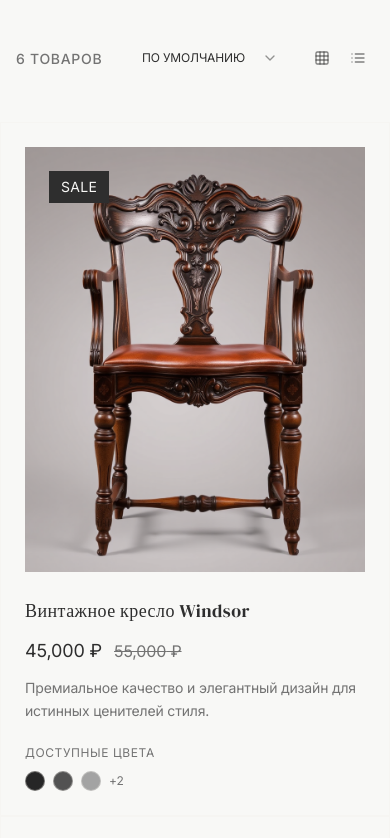
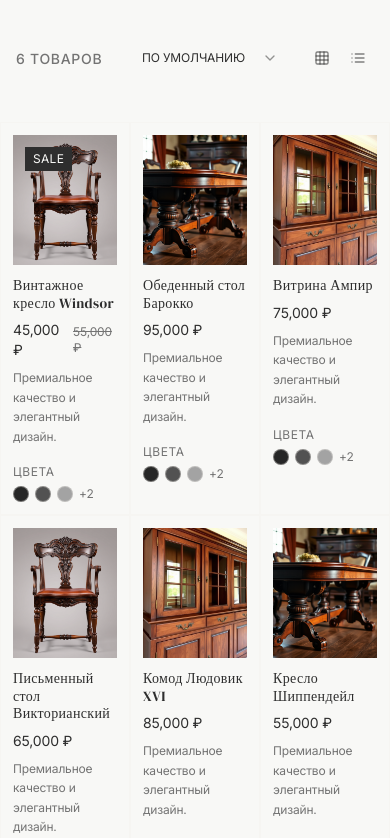
Before and after one commit to pr-poehali-dev/vintage-furniture-clone, a React (Vite) app: page / in a window 390 px wide. Shown: the part 980-1818 px from the top of the page. Built offline with nearby package versions, Linux system fonts and the light colour scheme.

Commit message:
feat: адаптивность карточек для экранов

```diff
--- a/src/pages/Index.tsx
+++ b/src/pages/Index.tsx
@@ -1041,11 +1041,11 @@ function Index() {
             </div>
           </div>
 
-          <div className="grid grid-cols-1 md:grid-cols-2 lg:grid-cols-3 gap-0 border-l-0 border-r-0">
+          <div className="grid grid-cols-3 gap-0">
             {filteredProducts.map((product) => (
               <div
                 key={product.id}
-                className="group cursor-pointer border border-border/20 p-6 hover:border-border/40 transition-colors"
+                className="group cursor-pointer border border-border/20 p-3 hover:border-border/40 transition-colors"
                 onClick={() => openProductDetails(product)}
               >
                 {/* Image Container - Larger Format */}
@@ -1059,27 +1059,27 @@ function Index() {
 
                     {/* Sale Badge */}
                     {product.originalPrice && (
-                      <div className="absolute top-6 left-6">
-                        <div className="bg-foreground text-background text-sm px-3 py-1.5 font-normal tracking-wide">
+                      <div className="absolute top-3 left-3">
+                        <div className="bg-foreground text-background text-xs px-2 py-1 font-normal tracking-wide">
                           SALE
                         </div>
                       </div>
                     )}
 
                     {/* Wishlist Button */}
-                    <div className="absolute top-6 right-6 opacity-0 group-hover:opacity-100 transition-opacity duration-300">
+                    <div className="absolute top-3 right-3 opacity-0 group-hover:opacity-100 transition-opacity duration-300">
                       <button
-                        className="w-12 h-12 bg-background/80 backdrop-blur-sm border border-border/20 rounded-full flex items-center justify-center hover:bg-background transition-colors"
+                        className="w-8 h-8 bg-background/80 backdrop-blur-sm border border-border/20 rounded-full flex items-center justify-center hover:bg-background transition-colors"
                         onClick={(e) => e.stopPropagation()}
                       >
-                        <Icon name="Heart" size={18} className="text-foreground" />
+                        <Icon name="Heart" size={14} className="text-foreground" />
                       </button>
                     </div>
 
                     {/* Quick Add - appears on hover */}
-                    <div className="absolute inset-x-6 bottom-6 opacity-0 group-hover:opacity-100 transition-all duration-300 transform translate-y-2 group-hover:translate-y-0">
+                    <div className="absolute inset-x-3 bottom-3 opacity-0 group-hover:opacity-100 transition-all duration-300 transform translate-y-2 group-hover:translate-y-0">
                       <button
-                        className="w-full h-14 bg-foreground text-background text-sm font-normal tracking-wide hover:bg-foreground/90 transition-colors"
+                        className="w-full h-10 bg-foreground text-background text-xs font-normal tracking-wide hover:bg-foreground/90 transition-colors"
                         onClick={(e) => {
                           e.stopPropagation();
                           addToCart(product);
@@ -1090,9 +1090,9 @@ function Index() {
                     </div>
 
                     {/* Quick View Button */}
-                    <div className="absolute inset-x-6 bottom-20 opacity-0 group-hover:opacity-100 transition-all duration-300 transform translate-y-2 group-hover:translate-y-0">
+                    <div className="absolute inset-x-3 bottom-14 opacity-0 group-hover:opacity-100 transition-all duration-300 transform translate-y-2 group-hover:translate-y-0">
                       <button
-                        className="w-full h-12 border border-background/60 text-background text-sm font-normal tracking-wide hover:bg-background/10 transition-colors backdrop-blur-sm"
+                        className="w-full h-8 border border-background/60 text-background text-xs font-normal tracking-wide hover:bg-background/10 transition-colors backdrop-blur-sm"
                         onClick={(e) => e.stopPropagation()}
                       >
                         QUICK VIEW
@@ -1104,37 +1104,37 @@ function Index() {
                   </div>
                 </div>
 
-                {/* Product Info - Enhanced */}
-                <div className="pt-6 space-y-3">
-                  <h3 className="text-lg font-light text-foreground tracking-wide leading-relaxed">
+                {/* Product Info - Compact */}
+                <div className="pt-3 space-y-2">
+                  <h3 className="text-sm font-light text-foreground tracking-wide leading-tight">
                     {product.name}
                   </h3>
 
                   {/* Price */}
-                  <div className="flex items-center gap-3">
-                    <span className="text-lg font-normal text-foreground">
+                  <div className="flex items-center gap-2">
+                    <span className="text-sm font-normal text-foreground">
                       {product.price.toLocaleString()} ₽
                     </span>
                     {product.originalPrice && (
-                      <span className="text-base text-muted-foreground line-through">
+                      <span className="text-xs text-muted-foreground line-through">
                         {product.originalPrice.toLocaleString()} ₽
                       </span>
                     )}
                   </div>
 
-                  {/* Product Description */}
-                  <p className="text-sm text-muted-foreground leading-relaxed">
-                    Премиальное качество и элегантный дизайн для истинных ценителей стиля.
+                  {/* Product Description - Shorter */}
+                  <p className="text-xs text-muted-foreground leading-relaxed">
+                    Премиальное качество и элегантный дизайн.
                   </p>
 
-                  {/* Color Options - Always visible but enhanced on hover */}
-                  <div className="space-y-2 pt-1">
-                    <span className="text-xs text-muted-foreground tracking-wider">ДОСТУПНЫЕ ЦВЕТА</span>
-                    <div className="flex items-center space-x-2">
-                      <div className="w-5 h-5 bg-neutral-800 rounded-full border border-border/40 hover:scale-110 transition-transform cursor-pointer"></div>
-                      <div className="w-5 h-5 bg-neutral-600 rounded-full border border-border/40 hover:scale-110 transition-transform cursor-pointer"></div>
-                      <div className="w-5 h-5 bg-neutral-400 rounded-full border border-border/40 hover:scale-110 transition-transform cursor-pointer"></div>
-                      <span className="text-xs text-muted-foreground ml-2">+2</span>
+                  {/* Color Options - Compact */}
+                  <div className="space-y-1 pt-1">
+                    <span className="text-xs text-muted-foreground tracking-wider">ЦВЕТА</span>
+                    <div className="flex items-center space-x-1.5">
+                      <div className="w-4 h-4 bg-neutral-800 rounded-full border border-border/40 hover:scale-110 transition-transform cursor-pointer"></div>
+                      <div className="w-4 h-4 bg-neutral-600 rounded-full border border-border/40 hover:scale-110 transition-transform cursor-pointer"></div>
+                      <div className="w-4 h-4 bg-neutral-400 rounded-full border border-border/40 hover:scale-110 transition-transform cursor-pointer"></div>
+                      <span className="text-xs text-muted-foreground ml-1">+2</span>
                     </div>
                   </div>
                 </div>
```
